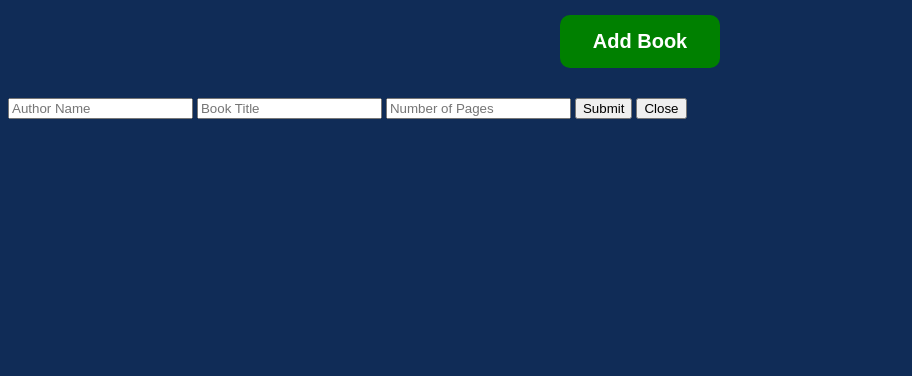
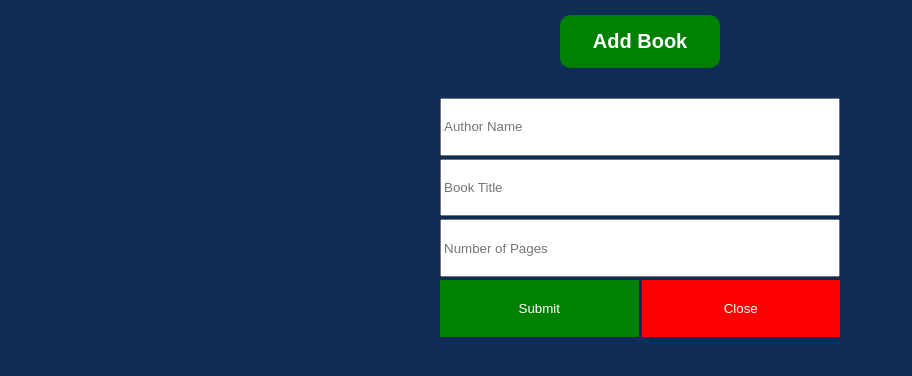
Before and after one commit to carlos-escamilla33/library_app, a plain HTML site: page index.html in a window 1280 px wide. Shown: the part 164-540 px from the top of the page, without its empty margins (0-912 px from the left). Drawn offline with Linux system fonts and the light colour scheme.

Commit message:
styling form

```diff
--- a/index.html
+++ b/index.html
@@ -1,5 +1,6 @@
 <!DOCTYPE html>
 <html lang="en">
+
 <head>
     <meta charset="UTF-8">
     <meta name="viewport" content="width=device-width, initial-scale=1.0">
@@ -7,6 +8,7 @@
     <script src="script.js" defer></script>
     <title>Library App</title>
 </head>
+
 <body>
     <div id="title-container">
         <h1 class="title">Book Library App</h1>
@@ -18,9 +20,11 @@
             <input type="text" placeholder="Author Name">
             <input type="text" placeholder="Book Title">
             <input type="text" placeholder="Number of Pages">
-            <button>Submit</button>
-            <button>Close</button>
+            <!-- <p>Forgot your password?</p> -->
+            <button class="submit">Submit</button>
+            <button class="close">Close</button>
         </form>
     </div>
 </body>
+
 </html>
--- a/styles.css
+++ b/styles.css
@@ -28,3 +28,42 @@ body {
     align-items: center;
     padding: 30px;
 }
+
+#form-container {
+    display: flex;
+    justify-content: center;
+    align-items: center;
+}
+
+form {
+    display: grid;
+    grid-template-columns: repeat(2, 1fr);
+    grid-template-rows: repeat(5, 1fr);
+    grid-gap: 3px;
+    height: 300px;
+    width: 400px;
+}
+
+input {
+    grid-column-start: 1;
+    grid-column-end: 3;
+}
+
+/* p { */
+    /* grid-column-start: 0;
+    grid-column-end: 2;
+} */
+
+.submit, .close {
+    grid-row-start: 4;
+    border: none;
+    color: white;
+}
+
+.submit {
+    background-color: green;
+}
+
+.close {
+    background-color: red;
+}
```
